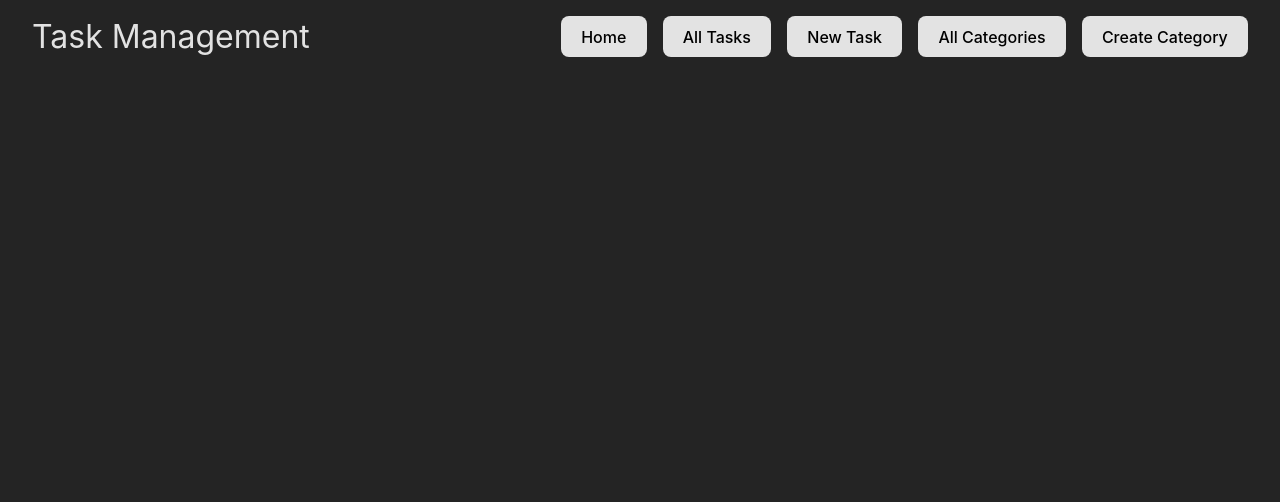
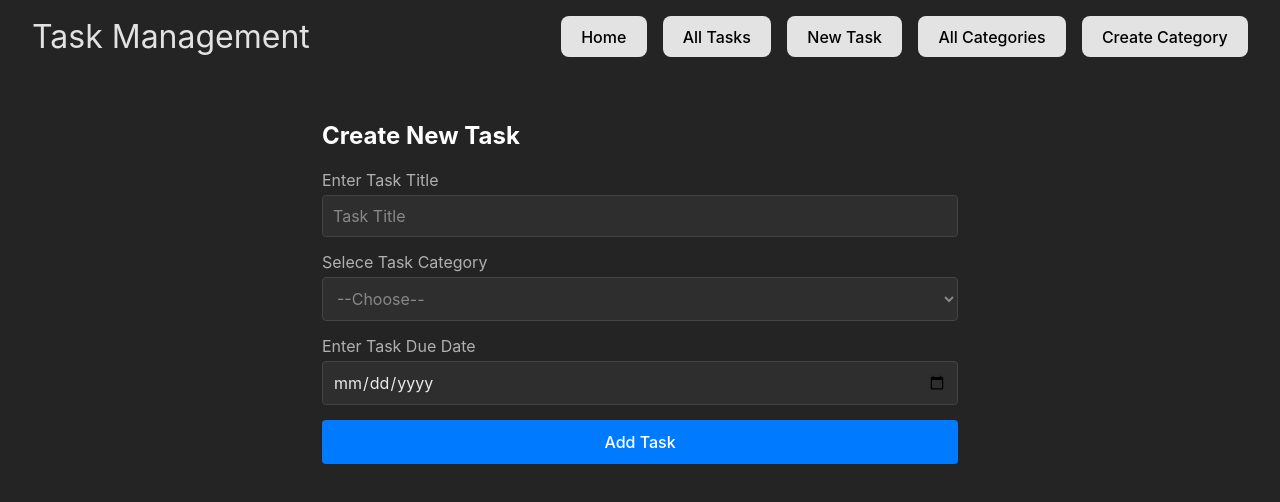
Before and after one commit to VictorMugisha/task-management-app, a React (Vite) app: page /new-task in a window 1280 px wide. Shown: the top 502 px of the page. Built offline with nearby package versions, Linux system fonts and the light colour scheme.

Commit message:
Added a form to create a new task

```diff
--- a/src/components/Navbar/Navbar.jsx
+++ b/src/components/Navbar/Navbar.jsx
@@ -11,7 +11,7 @@ export default function Navbar() {
       <nav>
         <Link to="/"><button>Home</button></Link>
         <Link to="/all-tasks"><button>All Tasks</button></Link>
-        <button>New Task</button>
+        <Link to="/new-task"><button>New Task</button></Link>
         <button>All Categories</button>
         <button>Create Category</button>
       </nav>
--- /dev/null
+++ b/src/otherStyles/NewTask.css
@@ -0,0 +1,65 @@
+
+.new-task-container {
+    color: #eaeaea;
+    border-radius: 8px;
+    margin: auto;
+    max-width: 700px;
+    margin-top: 2rem;
+}
+
+.title {
+    font-size: 24px;
+    font-weight: bold;
+    margin-bottom: 20px;
+    text-align: center;
+    color: #ffffff; /* White color for the title */
+}
+
+form {
+    display: flex;
+    flex-direction: column;
+    gap: 15px;
+    width: 100%;
+}
+
+.input {
+    display: flex;
+    flex-direction: column;
+}
+
+.input p {
+    font-size: 16px;
+    margin-bottom: 5px;
+    color: #b0b0b0; /* Light grey color for labels */
+}
+
+input[type="text"],
+input[type="date"],
+select {
+    background-color: #2e2e2e;
+    color: #eaeaea;
+    border: 1px solid #444;
+    border-radius: 4px;
+    padding: 10px;
+    font-size: 16px;
+}
+
+input[type="text"]::placeholder,
+select {
+    color: #888;
+}
+
+.create-task-button {
+    background-color: #007BFF;
+    color: #ffffff;
+    border: none;
+    border-radius: 4px;
+    padding: 12px 20px;
+    font-size: 16px;
+    cursor: pointer;
+    transition: background-color 0.3s;
+}
+
+.create-task-button:hover {
+    background-color: #0056b3; /* Darker shade on hover */
+}
--- a/src/pages/Layout.jsx
+++ b/src/pages/Layout.jsx
@@ -4,6 +4,7 @@ import { BrowserRouter as Router, Route, Routes } from 'react-router-dom';
 import Navbar from '../components/Navbar/Navbar';
 import Home from "./Home";
 import AllTasks from './AllTasks';
+import NewTask from './NewTask';
 
 export default function Layout() {
     return (
@@ -12,6 +13,7 @@ export default function Layout() {
             <Routes>
                 <Route path="/" element={<Home />} />
                 <Route path="/all-tasks" element={<AllTasks />} />
+                <Route path="/new-task" element={<NewTask />} />
             </Routes>
         </Router>
     );
--- /dev/null
+++ b/src/pages/NewTask.jsx
@@ -0,0 +1,31 @@
+import React from 'react'
+import "../otherStyles/NewTask.css"
+
+export default function NewTask() {
+   return (
+    <section className="new-task-container">
+        <h2 className="title">Create New Task</h2>
+        <form>
+            <div className="input">
+                <p>Enter Task Title</p>
+                <input type="text" placeholder="Task Title" name="taskTitle" />
+            </div>
+            <div className="input">
+                <p>Selece Task Category</p>
+                <select name="taskCategory">
+                    <option value="" disabled selected>--Choose--</option>
+                    <option value="">Personal</option>
+                    <option value="">Work</option>
+                    <option value="">Study</option>
+                    <option value="">Custom</option>
+                </select>
+            </div>
+            <div className="input">
+                <p>Enter Task Due Date</p>
+                <input type="date" name="dueDateTime" />
+            </div>
+            <button className="create-task-button">Add Task</button>
+        </form>
+    </section>
+  )
+}
```
